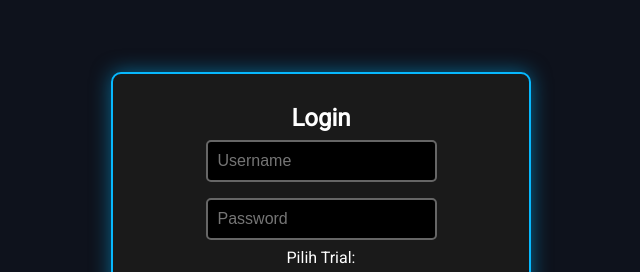
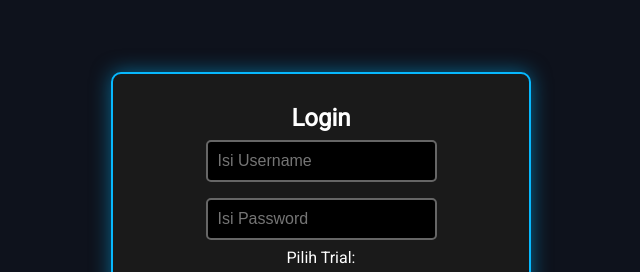
Before and after one commit to kumala-wb/hehe4x, a plain HTML site: page index.html in a window 1280 px wide. Shown: the part 128-400 px from the top of the page, 319-959 px from the left. Drawn offline with Linux system fonts and the light colour scheme.

Commit message:
Update index.html

```diff
--- a/index.html
+++ b/index.html
@@ -336,8 +336,8 @@
   <!-- Login Box -->
   <div class="login-box" id="loginBox">
     <h2>Login</h2>
-    <input type="text" id="username" placeholder="Username" autocomplete="new-password" />
-    <input type="password" id="password" placeholder="Password" autocomplete="new-password" /><br>
+    <input type="text" id="username" placeholder="Isi Username" autocomplete="new-password" />
+    <input type="password" id="password" placeholder="Isi Password" autocomplete="new-password" /><br>
     <label>Pilih Trial:</label><br>
     <select id="trialSelect" onchange="renderTrialInputs()">
       <option value="">Pilih Trial</option>
```
